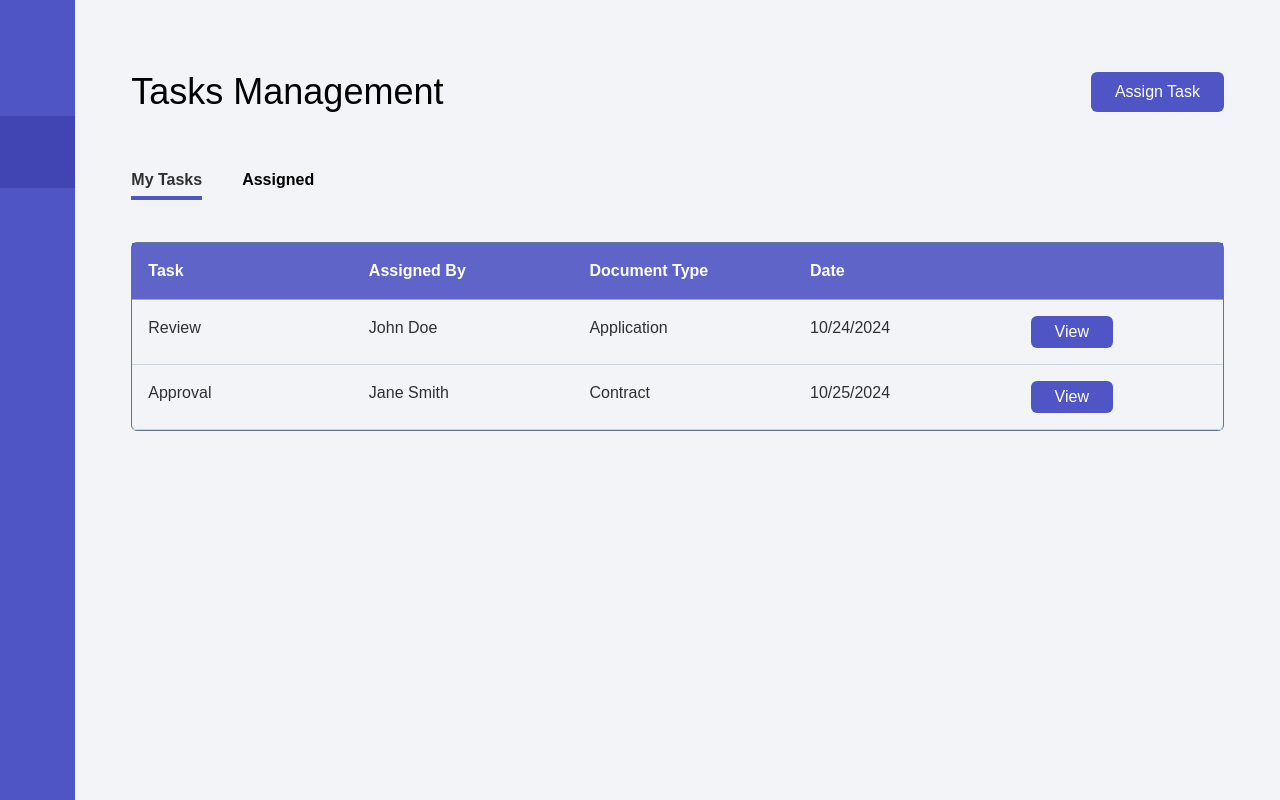
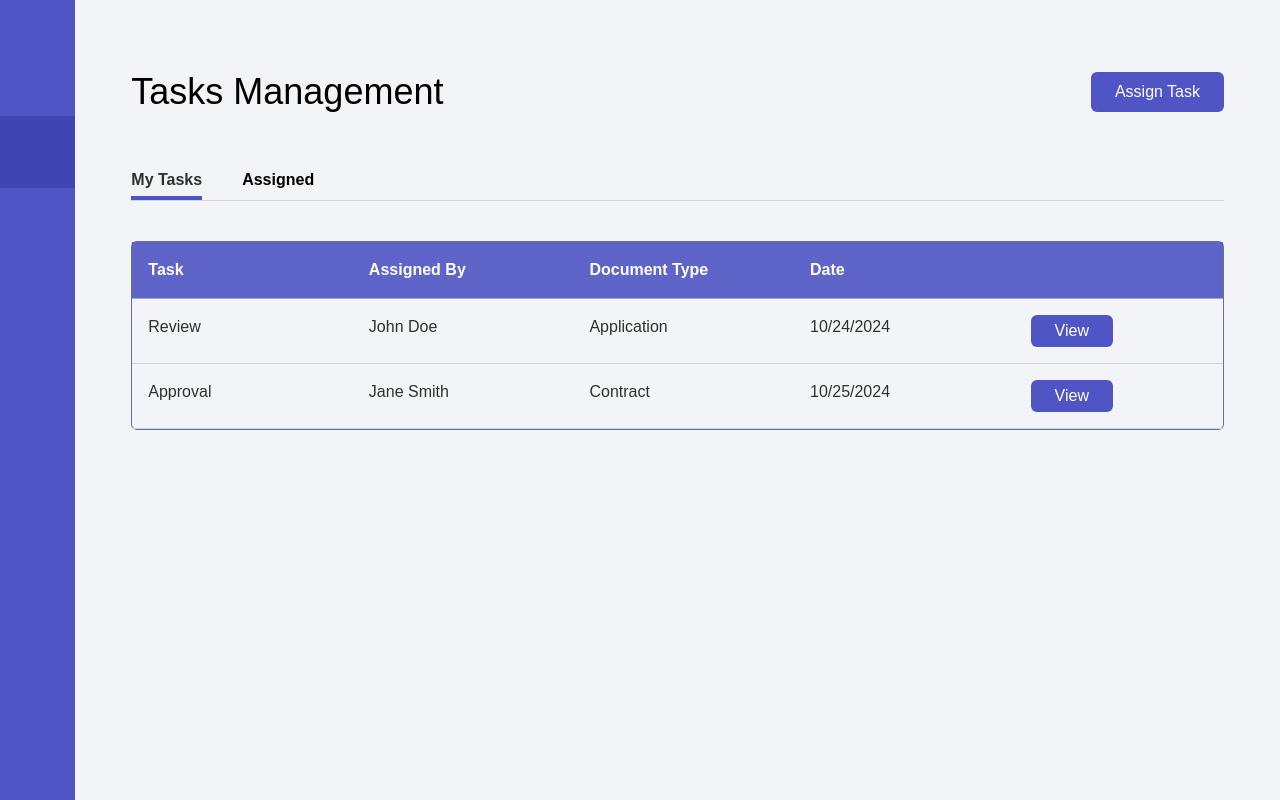
Before and after one commit to eobcre/task-manager-demo-server, a React (Vite) app: page /Tasks in a window 1280 px wide. Built offline with nearby package versions, Linux system fonts and the light colour scheme; some icons are missing.

Commit message:
updated border

```diff
--- a/src/components/Tab.tsx
+++ b/src/components/Tab.tsx
@@ -7,7 +7,7 @@ interface TabProps {
 
 const Tab: React.FC<TabProps> = ({ activeTab, setActiveTab }) => {
   return (
-    <div className='flex gap-10 border-b-2 border-gray-100 my-10'>
+    <div className='flex gap-10 border-b border-gray-300 my-10'>
       <div
         onClick={() => {
           setActiveTab('My Tasks');
--- a/src/pages/AssignTask.tsx
+++ b/src/pages/AssignTask.tsx
@@ -10,7 +10,7 @@ const AssignTask: React.FC<AssignTaskProps> = ({ onSubmit }) => {
     <div className='flex items-center justify-centermin-h-screen'>
       <div className='fixed inset-0 flex items-center justify-center bg-gray-900 bg-opacity-50'>
         <div className='flex flex-col bg-lightGray rounded-lg shadow-lg p-10 w-[600px] h-auto'>
-          <h1 className='text-lg font-bold border-b pb-1'>Task Assignment</h1>
+          <h1 className='text-lg font-bold border-b border-gray-300 pb-1'>Task Assignment</h1>
           {/* task selection */}
           <div className='py-4'>
             <h3 className='text-md py-3'>Select the task that you want to assign to your team member</h3>
```
